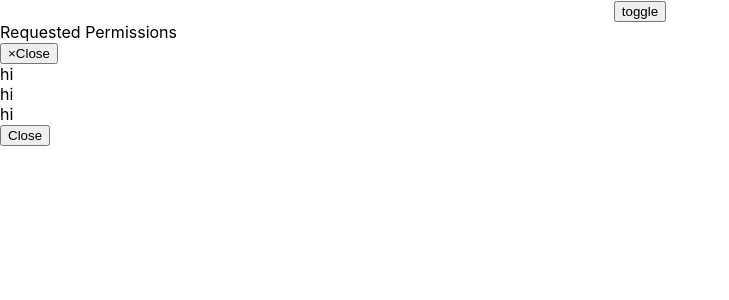
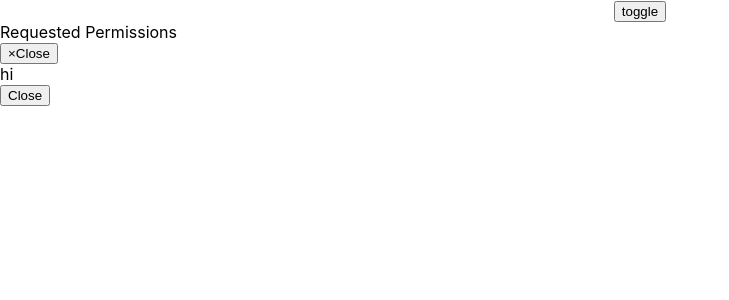
Before and after one commit to a-solid-web/dr-martens, a React (Create React App) app in the folder health-app/: page / in a window 1280 px wide. Both pictures are taken after a click on the button "toggle". Shown: the top 300 px of the page, without its empty margins (0-729 px from the left). Built offline with nearby package versions, Linux system fonts and the light colour scheme; the HTML template or start-up script is replaced by a standard one.

Commit message:
removed PermissionCard

```diff
--- a/health-app/src/components/ModalNotificationView.js
+++ b/health-app/src/components/ModalNotificationView.js
@@ -1,7 +1,6 @@
 import React from "react";
 import Modal from "react-bootstrap/Modal";
 import Button from "react-bootstrap/Button";
-import PermissionCard from "./PermissionCard";
 
 class ModalNotificationView extends React.Component {
   render() {
@@ -17,9 +16,7 @@ class ModalNotificationView extends React.Component {
             Requested Permissions
           </Modal.Title>
         </Modal.Header>
-        <Modal.Body>
-          <PermissionCard hello="hi" />
-        </Modal.Body>
+        <Modal.Body>hi</Modal.Body>
         <Modal.Footer>
           <Button onClick={this.props.onHide}>Close</Button>
         </Modal.Footer>
--- a/health-app/src/components/PermissionCard.js
+++ /dev/null
@@ -1,17 +0,0 @@
-import React from "react";
-import Modal from "react-bootstrap/Modal";
-import Button from "react-bootstrap/Button";
-import Card from "react-bootstrap/Card";
-
-class PermissionCard extends React.Component {
-  render() {
-    return (
-      <div>
-        <Card>{this.props.hello}</Card>
-        <Card>{this.props.hello}</Card>
-        <Card>{this.props.hello}</Card>
-      </div>
-    );
-  }
-}
-export default PermissionCard;
```
